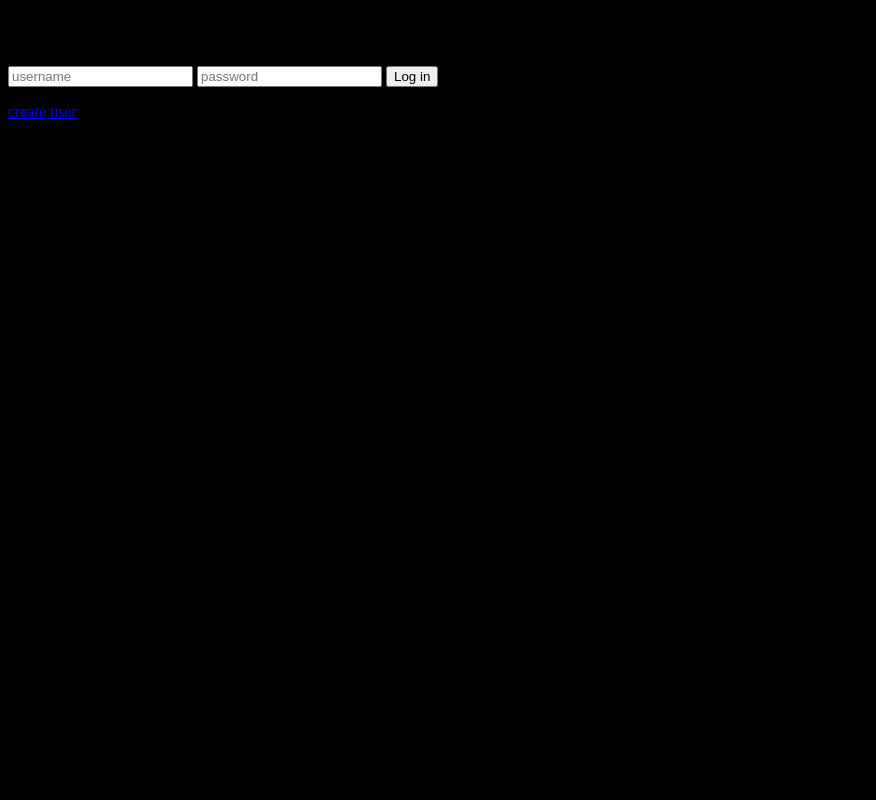
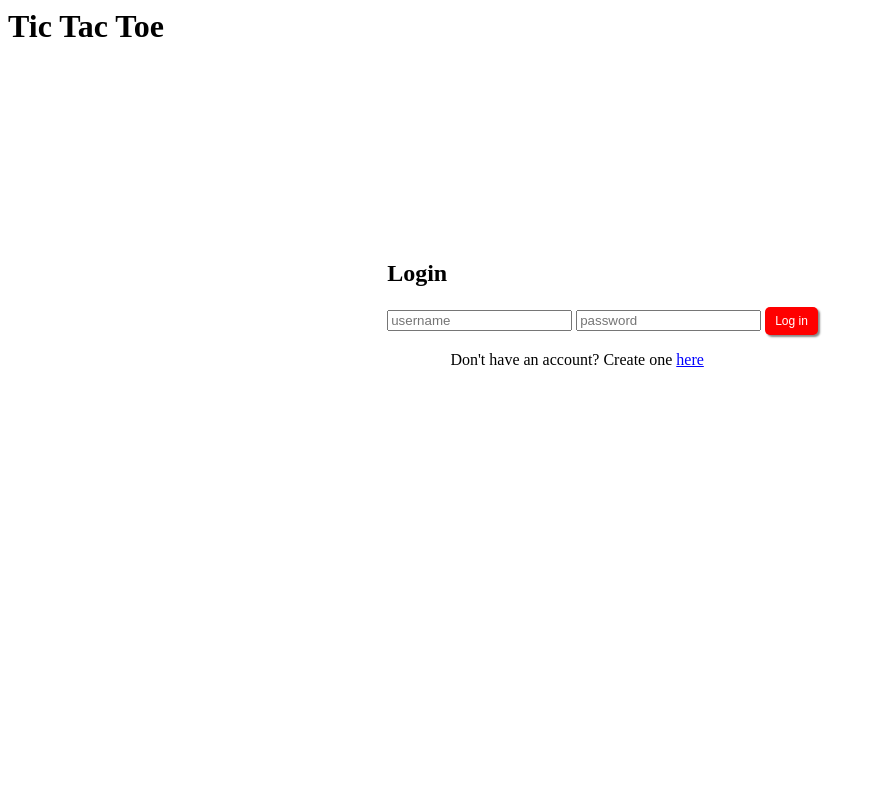
Before and after one commit to AntonioSuta/TicTacToe, a Spring app: page /login in a window 1280 px wide. Shown: the whole page, without its empty margins (0-876 px from the left). Run offline with Thymeleaf, Linux system fonts and the light colour scheme; the template is opened without the code that fills it, so the values that code supplies are empty.

Commit message:
Final Commit

```diff
--- a/src/main/java/tictactoe/game/Repositories/ITableRepository.java
+++ b/src/main/java/tictactoe/game/Repositories/ITableRepository.java
@@ -1,6 +1,8 @@
 package tictactoe.game.Repositories;
 
+import org.apache.catalina.startup.UserConfig;
 import tictactoe.game.Model.TableRow;
+
 
 import java.util.ArrayList;
 
--- a/src/main/java/tictactoe/game/Repositories/IUserRepository.java
+++ b/src/main/java/tictactoe/game/Repositories/IUserRepository.java
@@ -1,10 +1,15 @@
 package tictactoe.game.Repositories;
 
 import tictactoe.game.Model.User;
+
+import java.util.ArrayList;
 
 public interface IUserRepository {
     void create(User user);
     User read(String username, String password);
     void update(User user);
 
+
+
+
 }
--- a/src/main/java/tictactoe/game/Repositories/UserRepository.java
+++ b/src/main/java/tictactoe/game/Repositories/UserRepository.java
@@ -4,6 +4,7 @@
 import tictactoe.game.Repositories.utils.DbConnections;
 
 import java.sql.*;
+import java.util.ArrayList;
 
 public class UserRepository implements IUserRepository{
 
@@ -68,4 +69,7 @@
             e.printStackTrace();
         }
     }
+
+
+
 }
--- a/src/main/resources/static/Stylesheet.css
+++ b/src/main/resources/static/Stylesheet.css
@@ -9,19 +9,20 @@
     height: 50%;
     margin-top: 10%;
     border-collapse: collapse;
-
+    table-layout: fixed;
 
 }
 
 table tr td{
     text-align: center;
-    font-size: 30px;
+    font-size: 50px;
     padding: 10px;
     color: white;
     border: solid 5px white;
-
+    width: 33.33%; height: 60px;
 
 }
+
 
 tr:nth-of-type(1) td {
     border-top: none;
@@ -46,3 +47,99 @@
     padding: 50px
 
 }
+
+.btn {
+    background-color: red; /* Green */
+    border: none;
+    color: white;
+    padding: 7px 10px;
+    text-align: center;
+    text-decoration: none;
+    display: inline-block;
+    font-size: 12px;
+    border-radius: 5px; /* https://www.w3schools.com/css/css3_borders.asp */
+    box-shadow: 2px 2px 2px #888888;
+    -webkit-transition-duration: 0.1s; /* Safari */
+    transition-duration: 0.1s;
+    cursor: pointer;
+}
+.btn-login{
+    margin-top: 20%;
+}
+.text{
+    margin-top: -14%;
+    margin-left: 30%;
+}
+.loginbody{
+    background-color:white;
+}
+.account{
+    margin-left: 35%;
+
+}
+.account1{
+    margin-left: 0%;
+    color: blue;
+}
+.loginn{
+    margin-top: 17%;
+    margin-left: 30%;
+}
+.signup{
+
+    margin-left: 30%;
+
+}
+.btn-create{
+    background-color: green;
+}
+.signupbody{
+    background-color: white;
+}
+
+.wins{
+    font-size:xx-large;
+    color: white;
+    margin-left: 8%;
+    margin-top: -9.7%;
+
+}
+.losses{
+    font-size:xx-large;
+    color:white;
+    margin-left: 8%;
+
+}
+.ties{
+
+    font-size:xx-large;
+    color:white;
+    margin-left: 8%;
+
+}
+.wins0{
+    font-size:xx-large;
+    margin-top: -8%;
+    color:white;
+}
+.losses0{
+    font-size:xx-large;
+    color:white;
+
+}
+.ties0{
+    font-size:xx-large;
+    color:white;
+
+}
+.tableButton{
+
+    display: flex;
+    padding: 50px;
+    width: 100%;
+    margin-left: -25.5%;
+    height: 160%;
+    color: black;
+    background-color: black;
+
+}
--- a/src/main/resources/templates/login.html
+++ b/src/main/resources/templates/login.html
@@ -4,13 +4,20 @@
     <title>Tic Tac Toe</title>
 
 </head>
-<body>
-<h1>Ligin</h1>
-<form action="/" method="post">
-    <input type="text" placeholder="username" name="username">
+<body class="loginbody">
+
+
+
+<h1 class="tictactoe">Tic Tac Toe</h1>
+<h2 class = "loginn">Login</h2>
+<form action="/" class="text" method="post">
+
+    <input type="text"  placeholder="username" name="username">
     <input type="password" placeholder="password" name="password">
-    <input type="submit" value="Log in">
+    <input type="submit" class="btn btn-login" value="Log in">
 </form>
-<a href="/signup">create user</a>
+<a class ="account">Don't have an account? Create one </a>
+<a href="/signup" class="account1" >here</a>
+
 </body>
 </html>
--- a/src/main/resources/templates/message.html
+++ b/src/main/resources/templates/message.html
@@ -7,6 +7,6 @@
 </head>
 <body>
 <h1 th:text="${message}" style="color: white;"></h1>
-<a href="/middle"><h2>Play again</h2></a>
+<a href="/middle" style="color: white;" ><h2>Play again</h2></a>
 </body>
 </html>
```
Also changed, not shown: src/main/java/tictactoe/game/GameController/GameController.java (+7 -1 lines), src/main/resources/templates/index.html (+15 -2 lines), src/main/resources/templates/signup.html (+5 -3 lines), src/main/java/tictactoe/game/Repositories/TableArrayListRepository.java (line endings or trailing spaces).
